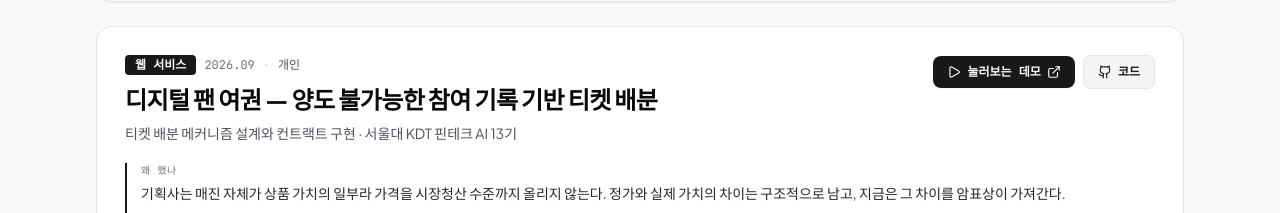
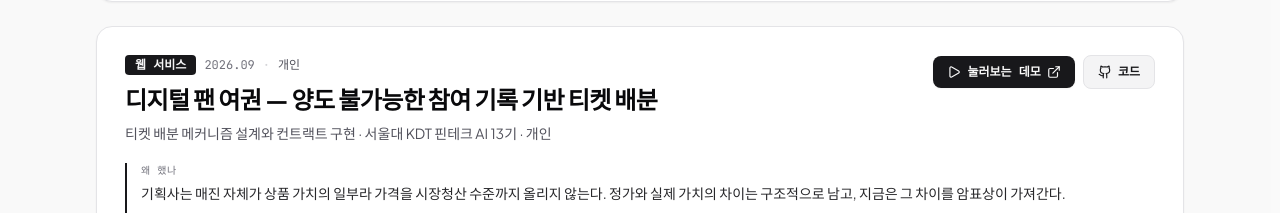
Before and after one commit to Shin-kihoon/portfolio0826, a React (Vite) app: page / in a window 1280 px wide. Shown: the part 8563-8776 px from the top of the page. Built offline with nearby package versions, Linux system fonts and the light colour scheme; a web font is replaced by a local one.

Commit message:
팬 여권 부제에 개인 작업임을 명시

```diff
--- a/src/data/portfolioData.ts
+++ b/src/data/portfolioData.ts
@@ -212,7 +212,7 @@ export const PROJECTS_DATA: ProjectData[] = [
     id: 'fan-passport',
     kind: 'service',
     title: '디지털 팬 여권 — 양도 불가능한 참여 기록 기반 티켓 배분',
-    subtitle: '티켓 배분 메커니즘 설계와 컨트랙트 구현 · 서울대 KDT 핀테크 AI 13기',
+    subtitle: '티켓 배분 메커니즘 설계와 컨트랙트 구현 · 서울대 KDT 핀테크 AI 13기 · 개인',
     period: '2026.09',
     role: '개인',
     question:
```
